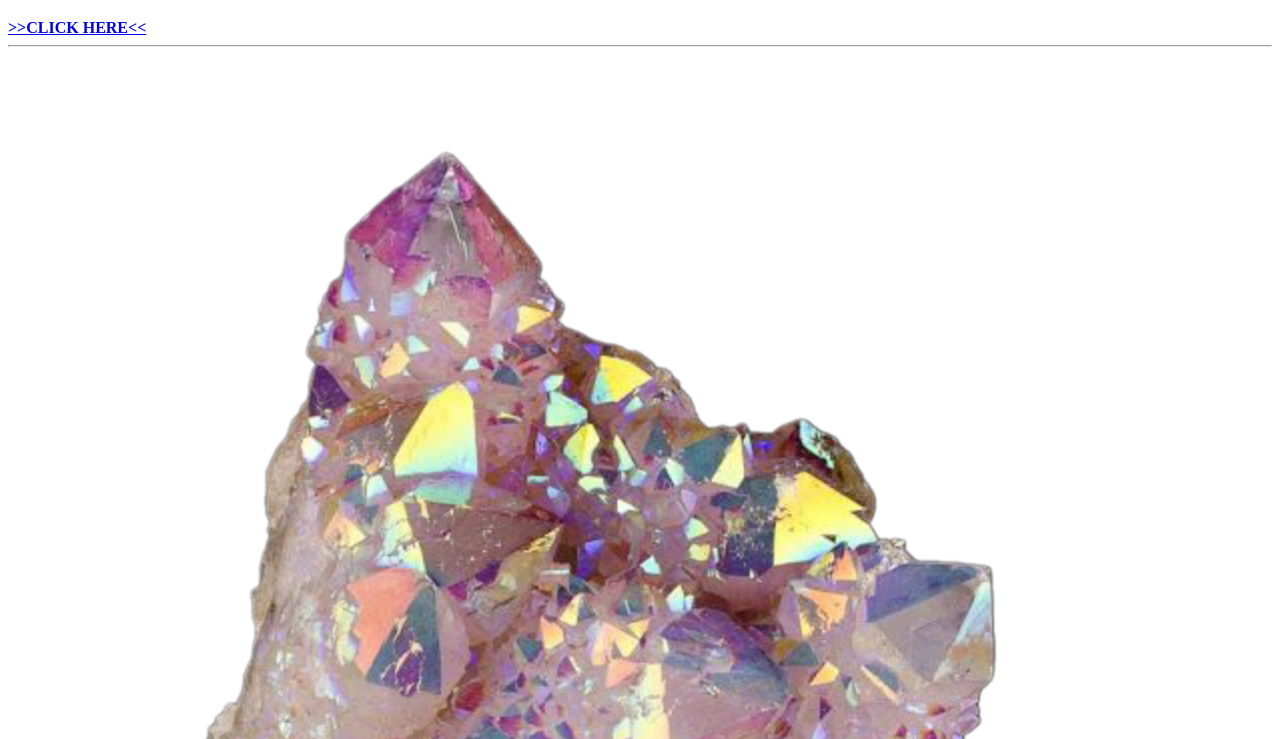
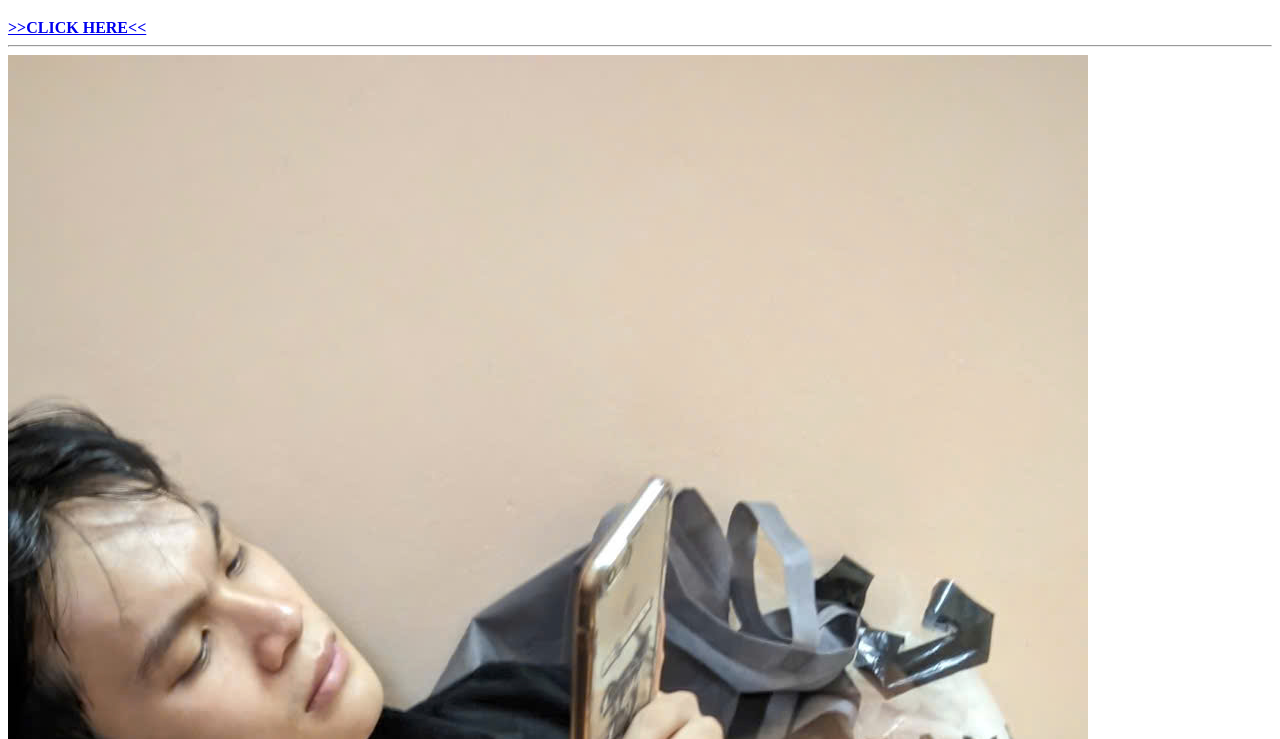
Before and after one commit to namder03/tratienchobo, a plain HTML site: page index.html in a window 1280 px wide. Shown: the part 61-800 px from the top of the page. Drawn offline with Linux system fonts and the light colour scheme.

Commit message:
Update index.html

```diff
--- a/index.html
+++ b/index.html
@@ -12,7 +12,7 @@
       <a href="https://www.google.com">>>CLICK HERE<<</a>
     <b/>
     <hr>
-    <img src="Remove-bg.ai_1736784127912.png" alt="" />
+    <img src="z6321591240597_14d78979654fee403e839d14d4dc505b.jpg" alt="" />
     <hr>
   </body>
 </html>
```
